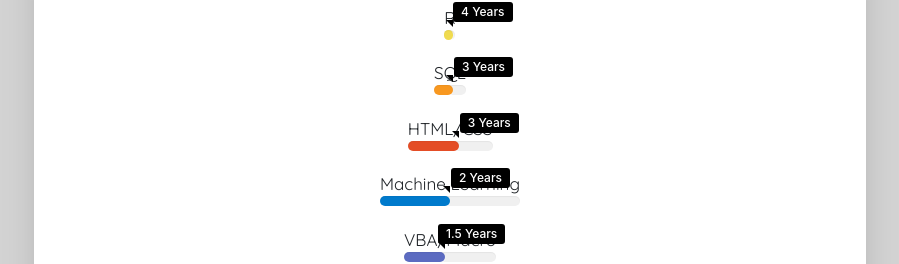
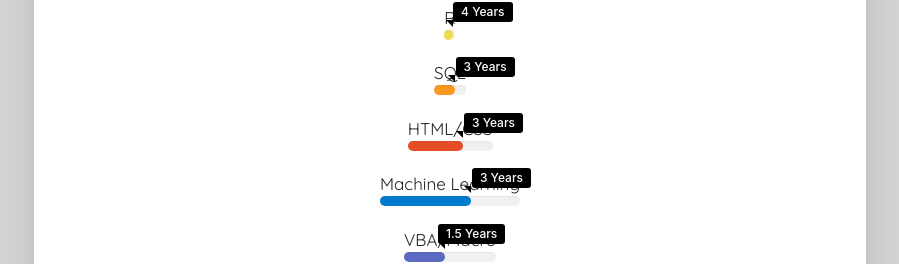
Before and after one commit to QinrenK/qinrenk.github.io, a plain HTML site: page index.html in a window 1280 px wide. Shown: the part 1334-1598 px from the top of the page, without its empty margins (190-1089 px from the left). Drawn offline with nearby package versions, Linux system fonts and the light colour scheme; a script that the page names is missing.

Commit message:
Update ss.css

```diff
--- a/ss.css
+++ b/ss.css
@@ -268,17 +268,17 @@ background: #f0db4f;
 }
 
 .bar .progline.SQL span {
-width: 60%;
+width: 65%;
 background: #f89820;
 }
 
 .bar .progline.HC span {
-width: 60%;
+width: 65%;
 background: #e44d26;
 }
 
 .bar .progline.ML span {
-width: 50%;
+width: 65%;
 background: #007acc;
 }
 
@@ -341,7 +341,7 @@ content: '3 Years';
 }
 
 .bar .progline.ML span:after {
-content: '2 Years';
+content: '3 Years';
 }
 
 .bar .progline.VBA span:after {
```
